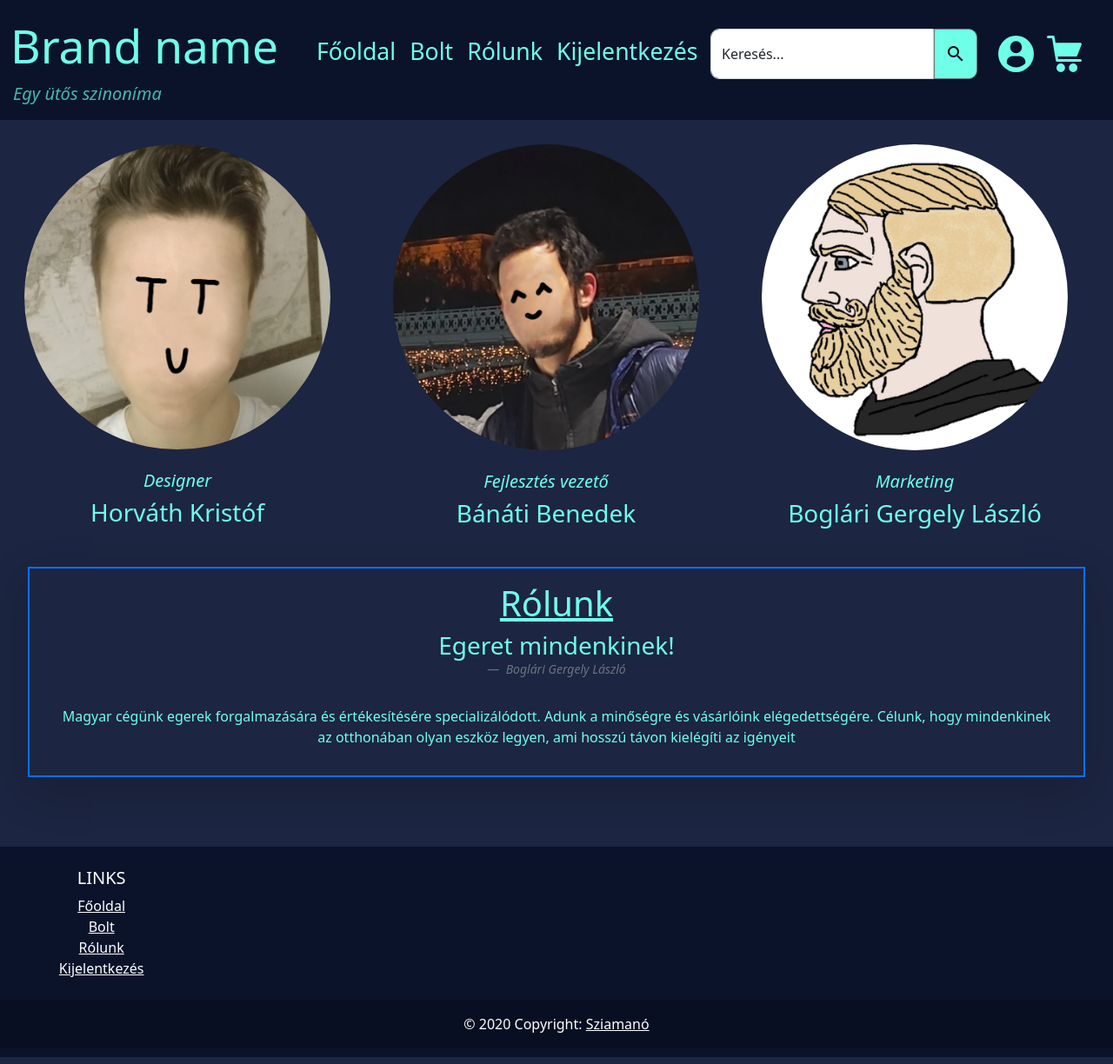
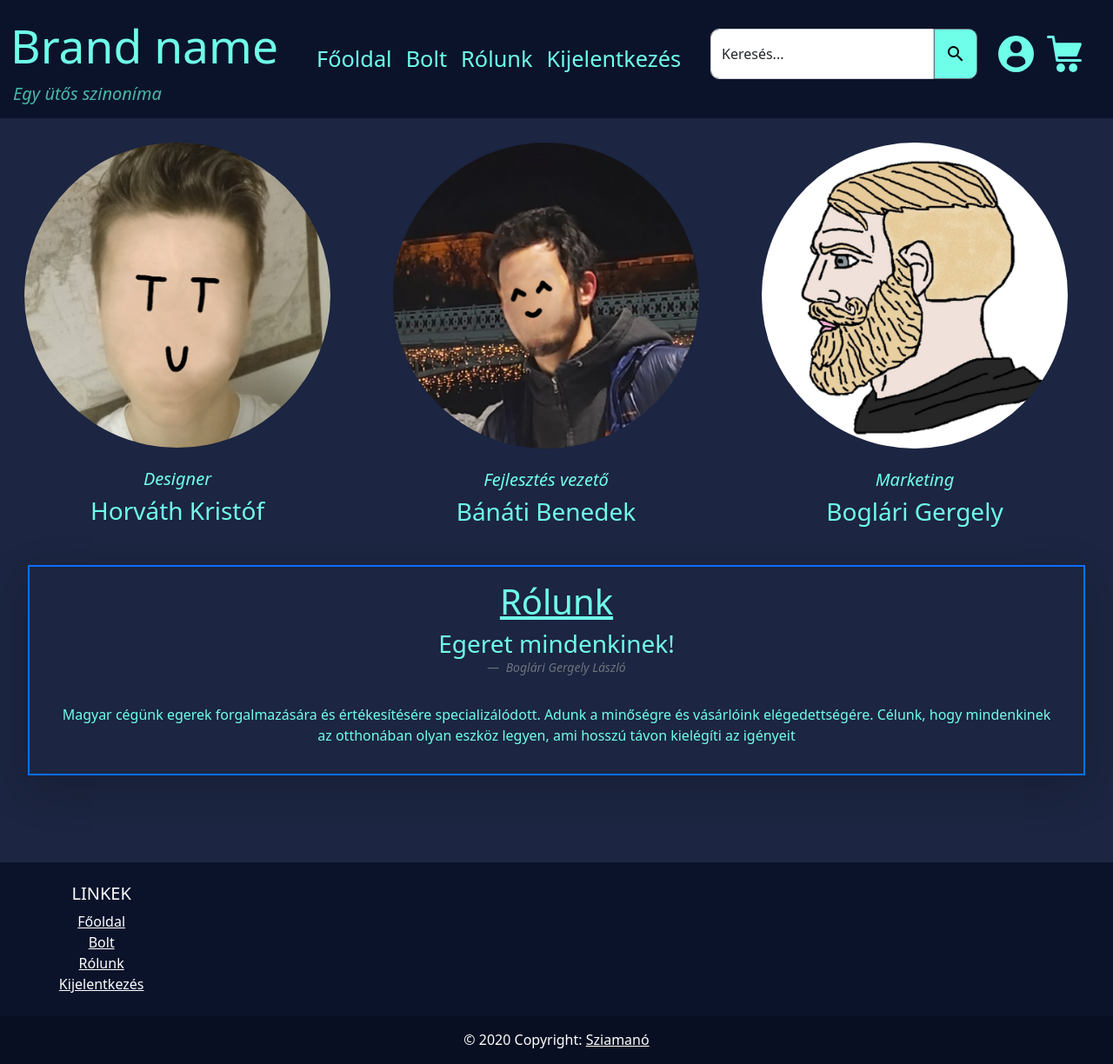
Before and after one commit to RandomByteFF/webshop, a PHP site: page /about.php in a window 1280 px wide. Shown: the whole page at 87% size. Run offline with PHP 8.4, Linux system fonts and the light colour scheme; the visitor is signed in with stand-in values (Sample User, id 1).

Commit message:
css fixes, changed headers, added item page

```diff
--- a/about.php
+++ b/about.php
@@ -1,71 +1,40 @@
 <!DOCTYPE html>
 <html lang="hu">
-<head>
-    <meta charset="UTF-8">
-    <meta http-equiv="X-UA-Compatible" content="IE=edge">
-    <meta name="viewport" content="width=device-width, initial-scale=1.0">
-    <link href="https://cdn.jsdelivr.net/npm/bootstrap@5.0.0-beta3/dist/css/bootstrap.min.css" rel="stylesheet" integrity="sha384-eOJMYsd53ii+scO/bJGFsiCZc+5NDVN2yr8+0RDqr0Ql0h+rP48ckxlpbzKgwra6" crossorigin="anonymous">
-    <link rel="stylesheet" href="../stylesheets/style.css">
-    <title>Rólunk</title>
-</head>
+<?php
+    include_once("components/header.php");
+    SetHeader("About", array("navbar.css", "style.css"));
+?>
+
 <body>
-    <?php include_once("components/checkLogin.php") ?>
+    <div class="content">
         <?php include_once("components/menu.php") ?>
-
         <div class="row text-center p-1 light-text" style="width: 100%">
-        <div class="col col-md-4 col-sm-12 col-12">
+            <?php
+                $us =array(
+                    array("profile2.png", "Designer", "Horváth Kristóf"),
+                    array("profile1.png", "Fejlesztés vezető", "Bánáti Benedek"),
+                    array("profile3.jpg", "Marketing", "Boglári Gergely")
+                );
+                foreach($us as &$u){
+                    echo '<div class="col col-md-4 col-sm-12 col-12">
                         <div class="row justify-content-center">
                                 <div class="col col-md-12">
-                        <img class="col col-xl-9 col-md-12 rounded-circle p-4 wide-image" src="/images/components/profile2.png" alt="profile">
+                                    <img class="col col-xl-9 col-md-12 rounded-circle p-4 wide-image" src="/images/components/'.$u[0].'" alt="profile">
                                 </div>
                         </div>
                         <div class="row">
                             <div class="col-sm-12 h5" style="font-weight: lighter">
-                    <i>Designer</i>
+                                <i>'.$u[1].'</i>
                             </div>
                         </div>
                         <div class="row">
                             <div class="col-sm-12 h3 font-weight-bold">
-                    Horváth Kristóf
+                                '.$u[2].'
                             </div>
                         </div>
-        </div>
-
-        <div class="col col-md-4 col-sm-12 col-12">
-            <div class="row justify-content-center">
-                    <div class="col col-md-12">
-                        <img class="col col-xl-9 col-md-12 rounded-circle p-4 wide-image" src="/images/components/profile1.png" alt="profile">
-                    </div>
-            </div>
-            <div class="row">
-                <div class="col-sm-12 h5" style="font-weight: lighter">
-                    <i>Fejlesztés vezető</i>
-                </div>
-            </div>
-            <div class="row">
-                <div class="col-sm-12 h3 font-weight-bold">
-                    Bánáti Benedek
-                </div>
-            </div>
-        </div>
-
-        <div class="col col-md-4 col-sm-12 col-12">
-            <div class="row justify-content-center">
-                    <div class="col col-md-12">
-                        <img class="col col-xl-9 col-md-12 rounded-circle p-4 wide-image" src="/images/components/profile3.jpg" alt="profile">
-                    </div>
-            </div>
-            <div class="row">
-                <div class="col-sm-12 h5" style="font-weight: lighter">
-                    <i>Marketing</i>
-                </div>
-            </div>
-            <div class="row">
-                <div class="col-sm-12 h3 font-weight-bold">
-                    Boglári Gergely László
-                </div>
-            </div>
-        </div>
+                    </div>';
+                }
+            ?>
         </div>
         <div class="row text-center p-4 m-2">
             <div class="col-sm-12 shadow-lg p-3 mb-5 border border-primary border-2 light-text">
@@ -83,7 +52,7 @@
                 </div>
             </div>
         </div>
+    </div>
     <?php include_once("components/footer.php") ?>
-    <script src="https://cdn.jsdelivr.net/npm/bootstrap@5.0.0-beta3/dist/js/bootstrap.bundle.min.js" integrity="sha384-JEW9xMcG8R+pH31jmWH6WWP0WintQrMb4s7ZOdauHnUtxwoG2vI5DkLtS3qm9Ekf" crossorigin="anonymous"></script>
 </body>
 </html>
--- a/components/footer.php
+++ b/components/footer.php
@@ -1,39 +1,21 @@
-<!-- <div class="footer" id="navigation">
-    <div class="container">
-
-    </div>
-</div> -->
-
-
 <footer class="text-center text-white" id="navigation">
     <div class="p-4">
         <section>
             <div class="row">
-
                 <div class="col col-sm-2">
-            <h5 class="text-uppercase">Links</h5>
-
+                    <h5 class="text-uppercase">Linkek</h5>
                     <ul class="list-unstyled mb-0">
-                <li>
-                <a href="/" class="text-white">Főoldal</a>
-                </li>
-                <li>
-                <a href="/shop" class="text-white">Bolt</a>
-                </li>
-                <li>
-                <a href="/about" class="text-white">Rólunk</a>
-                </li>
-                <li>
-                <a href="#!" class="text-white">Kijelentkezés</a>
-                </li>
+                        <li><a href="/" class="text-white">Főoldal</a></li>
+                        <li><a href="/shop" class="text-white">Bolt</a></li>
+                        <li><a href="/about" class="text-white">Rólunk</a></li>
+                        <li><a href="#!" class="text-white">Kijelentkezés</a></li>
                     </ul>
                 </div>
         </section>
-      </div>
-    <!-- Section: Links -->
     </div>
     <div class="text-center p-3" style="background-color: rgba(0, 0, 0, 0.2);">
         © 2020 Copyright:
         <a class="text-white" href="https://mdbootstrap.com/">Sziamanó</a>
     </div>
 </footer>
+<script src="https://cdn.jsdelivr.net/npm/bootstrap@5.0.0-beta3/dist/js/bootstrap.bundle.min.js" integrity="sha384-JEW9xMcG8R+pH31jmWH6WWP0WintQrMb4s7ZOdauHnUtxwoG2vI5DkLtS3qm9Ekf" crossorigin="anonymous"></script>
--- /dev/null
+++ b/components/header.php
@@ -0,0 +1,15 @@
+<?php
+    function SetHeader($title, $styles){
+        echo '<head>
+            <meta charset="UTF-8">
+            <meta http-equiv="X-UA-Compatible" content="IE=edge">
+            <meta name="viewport" content="width=device-width, initial-scale=1.0">
+            <link href="https://cdn.jsdelivr.net/npm/bootstrap@5.0.0-beta3/dist/css/bootstrap.min.css" rel="stylesheet" integrity="sha384-eOJMYsd53ii+scO/bJGFsiCZc+5NDVN2yr8+0RDqr0Ql0h+rP48ckxlpbzKgwra6" crossorigin="anonymous">
+            <link rel="stylesheet" href="https://fonts.googleapis.com/css2?family=Material+Icons+Outlined">
+            <title>'.$title.'</title>';
+            foreach ($styles as &$style){
+                echo '<link rel="stylesheet" href="/stylesheets/'.$style.'">';
+            }
+        echo '</head>';
+    }
+?>
--- a/components/menu.php
+++ b/components/menu.php
@@ -1,20 +1,20 @@
-<script>
 <?php
+    include_once("components/checkLogin.php");
     $page=$_SERVER["REQUEST_URI"];
-echo "console.log(\"$page\");";
 ?>
-</script>
 
-<link rel="stylesheet" href="/stylesheets/navbar.css">
-<link rel="stylesheet" href="https://fonts.googleapis.com/css2?family=Material+Icons+Outlined">
 <nav class="navbar navbar-dark navbar-expand-xl" id="navigation">
     <div class="container-fluid">
+        <!--BRAND NAME-->
         <a class="navbar-brand brandtext" href="">Brand name<br><div class=underheader>Egy ütős szinoníma</div></a>
+        <!--NAVBAR TOGGLER-->
         <button class="navbar-toggler" type="button" data-bs-toggle="collapse" data-bs-target="#navbarSupportedContent" aria-controls="navbarSupportedContent" aria-expanded="false" aria-label="Toggle navigation">
             <span class="navbar-toggler-icon"></span>
         </button>
+        <!--MENU POINTS-->
         <div class="collapse navbar-collapse" id="navbarSupportedContent">
             <ul class="navbar-nav me-auto mb-2 mb-lg-0">
+                <!--MAIN-->
                 <li class="nav-item navtext">
                     <a class="nav-link navtext <?php echo ($page == "/" ? "active":"")?>" aria-current="page" href="..">Főoldal</a>
                 </li>
@@ -24,10 +24,21 @@
                 <li class="nav-item navtext">
                     <a class="nav-link navtext <?php echo ($page == "/about" ? "active":"")?>" href="/about">Rólunk</a>
                 </li>
+                <!--ICON TO TEXT-->
+                <div class="d-block d-xl-none">
+                    <li class="nav-item navtext">
+                        <a class="nav-link navtext <?php echo ($page == "/profile" ? "active":"")?>" href="/profile">Profil</a>
+                    </li>
+                    <li class="nav-item navtext">
+                        <a class="nav-link navtext <?php echo ($page == "/cart" ? "active":"")?>" href="/cart">Kosár</a>
+                    </li>
+                </div>
+                <!--LOG OUT-->
                 <li class="nav-item navtext">
                     <a class="nav-link navtext" href="/components/logout.php">Kijelentkezés</a>
                 </li>
             </ul>
+            <!--SEARCH BAR-->
             <form class="d-flex search">
                 <div class="form-floating">
                     <input type="text" class="form-control search-left" placeholder="Keresés..." aria-label="Keresés..." aria-describedby="button-addon2" id="search">
@@ -35,6 +46,8 @@
                 </div>
                     <button class="btn btn-outline-secondary search-right" type="button" id="button-addon2"><span class="material-icons-outlined">search</span></button>
             </form>
+            <!--ICONS-->
+            <div class="d-none d-xl-block">
                 <div class="row m-3 icon-box">
                     <a class="col m-2 p-0" href="#">
                         <img class="icon" src="images/components/profile-user.svg" />
@@ -43,7 +56,7 @@
                         <img class="icon" src="images/components/shopping-cart.svg" />
                     </a>
                 </div>
-
+            </div>
         </div>
     </div>
 </nav>
--- a/stylesheets/navbar.css
+++ b/stylesheets/navbar.css
@@ -4,7 +4,6 @@
 
 #navigation{
     background-color: var(--nav);
-    padding-bottom: 10px;
 }
 
 .brandtext {
@@ -13,9 +12,9 @@
 }
 
 .navtext {
-    padding-bottom: 13px;
+    padding-bottom: 4px;
     color: #6FFFE9 !important;
-    font-size: 20pt;
+    font-size: 19pt;
 }
 
 .underheader {
--- a/stylesheets/style.css
+++ b/stylesheets/style.css
@@ -1,4 +1,4 @@
-:root{
+:root {
     --primary: #0D6EFD;
     --secondary: #198754;
     --success: #FDE74C;
@@ -12,19 +12,18 @@
     --text: #6FFFE9;
 }
 
-.footer{
+.footer {
     width: 100%;
     position: inherit;
     bottom: 0;
 }
 
-.light-text{
+.light-text {
     color: var(--text) !important;
 }
 
 body {
     background-color: var(--background);
-    /*min-height: 100vh;*/
 }
 
 .item {
@@ -48,3 +47,23 @@
 .wide-image {
     width: 100%;
 }
+
+.shop-item{
+    object-fit: cover;
+    height: 300px
+}
+/*Ha a footer mérete változik, akkor a 232-t át kell váltani arra*/
+.content{
+    width: 100%;
+    min-height: 100vh;
+    overflow: auto;
+    padding-bottom: 252px;
+}
+
+footer{
+    position:relative;
+    margin-top: -232px;
+    bottom: 0;
+    height: 232px;
+    width: 100%;
+}
```
Also changed, not shown: item.php (added, +38 -0 lines), landing.php (+7 -10 lines), login.php (+5 -8 lines), shop.php (+10 -15 lines). Lines whose indentation alone changed are shown as unchanged.
